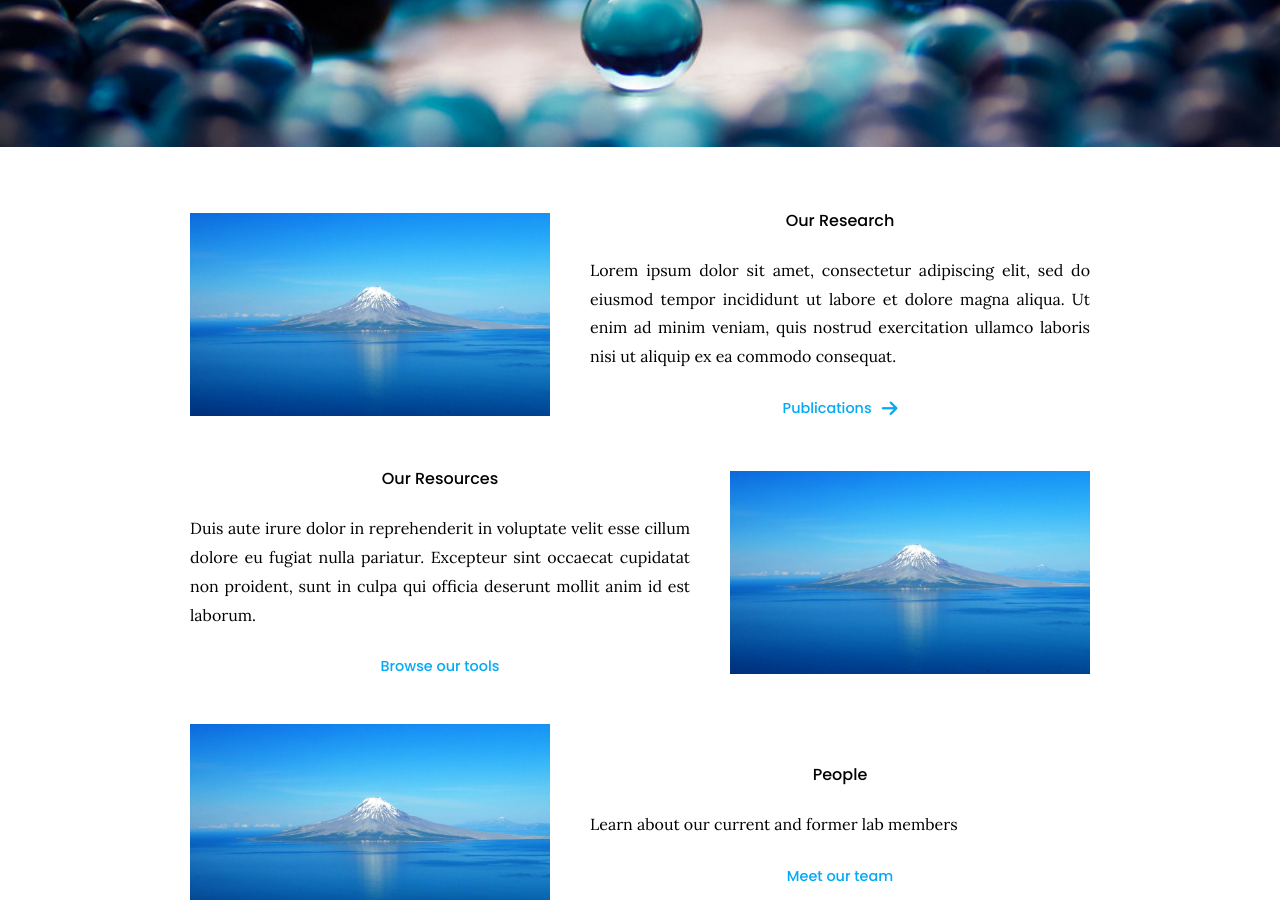
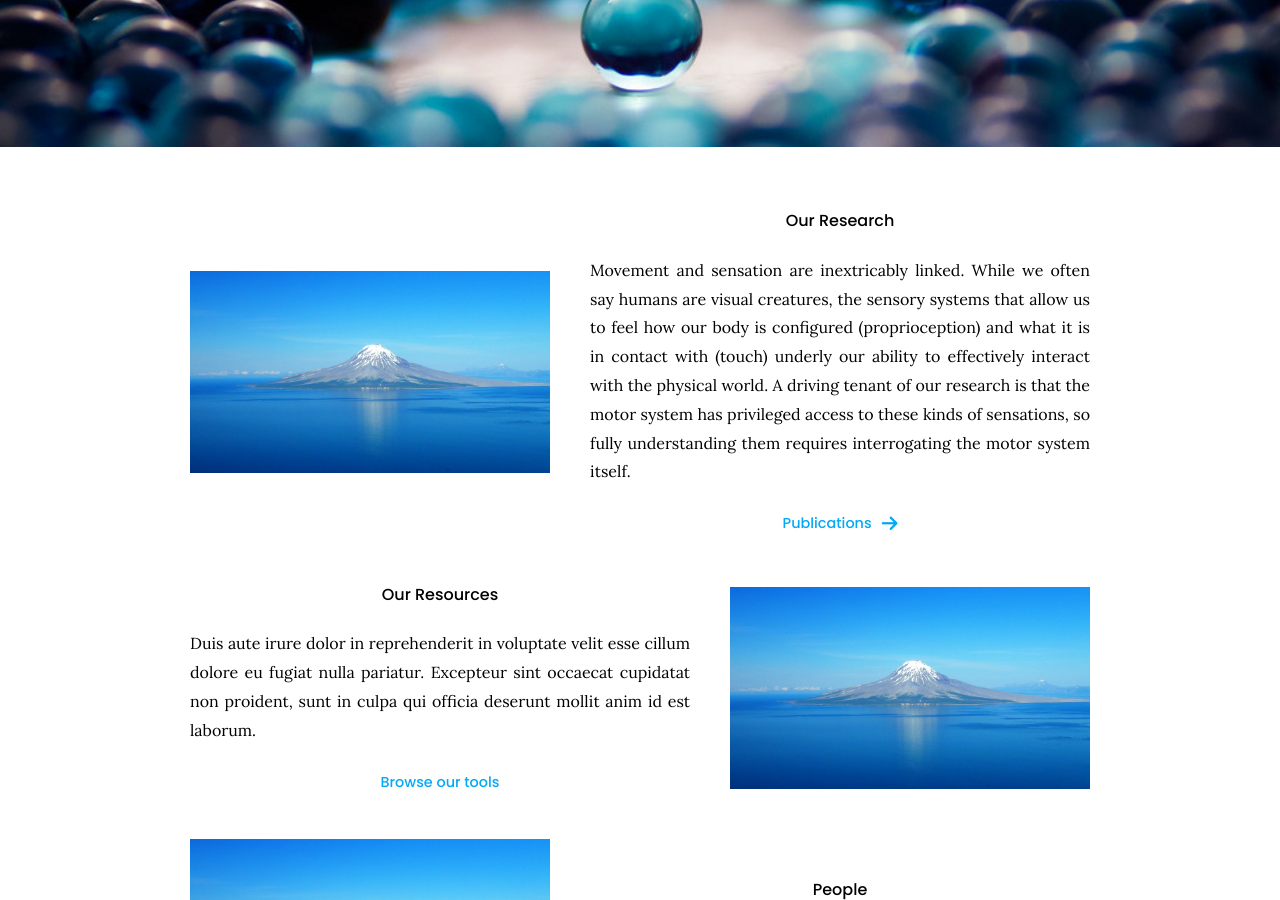
Before and after one commit to sensationinmotion/sensationinmotion.github.io, a Jekyll site: the page built from index.md, in a window 1280 px wide and 900 px high, scrolled down 508 px. Built offline with Jekyll 4.4.1, drawn with Linux system fonts in a browser that asks for light colours.

Commit message:
Update index.md

```diff
--- a/index.md
+++ b/index.md
@@ -15,8 +15,7 @@ Welcome to the Sensation in Motion Lab at San Diego State University! We study (
 {% include section.html %}
 
 {% capture text %}
-Lorem ipsum dolor sit amet, consectetur adipiscing elit, sed do eiusmod tempor incididunt ut labore et dolore magna aliqua.
-Ut enim ad minim veniam, quis nostrud exercitation ullamco laboris nisi ut aliquip ex ea commodo consequat.
+Movement and sensation are inextricably linked. While we often say humans are visual creatures, the sensory systems that allow us to feel how our body is configured (proprioception) and what it is in contact with (touch) underly our ability to effectively interact with the physical world. A driving tenant of our research is that the motor system has privileged access to these kinds of sensations, so fully understanding them requires interrogating the motor system itself.
 
 {%
   include link.html
```
